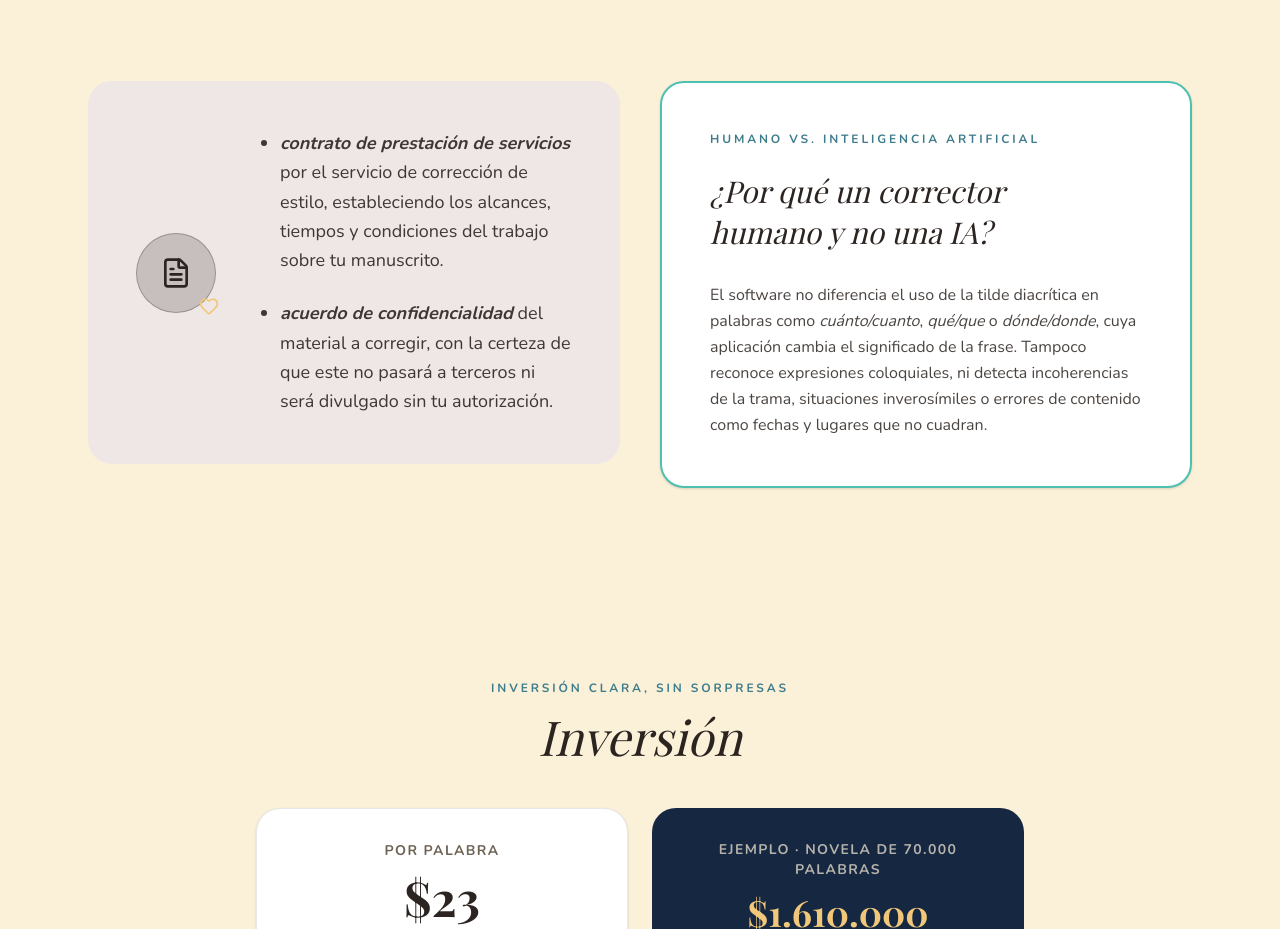
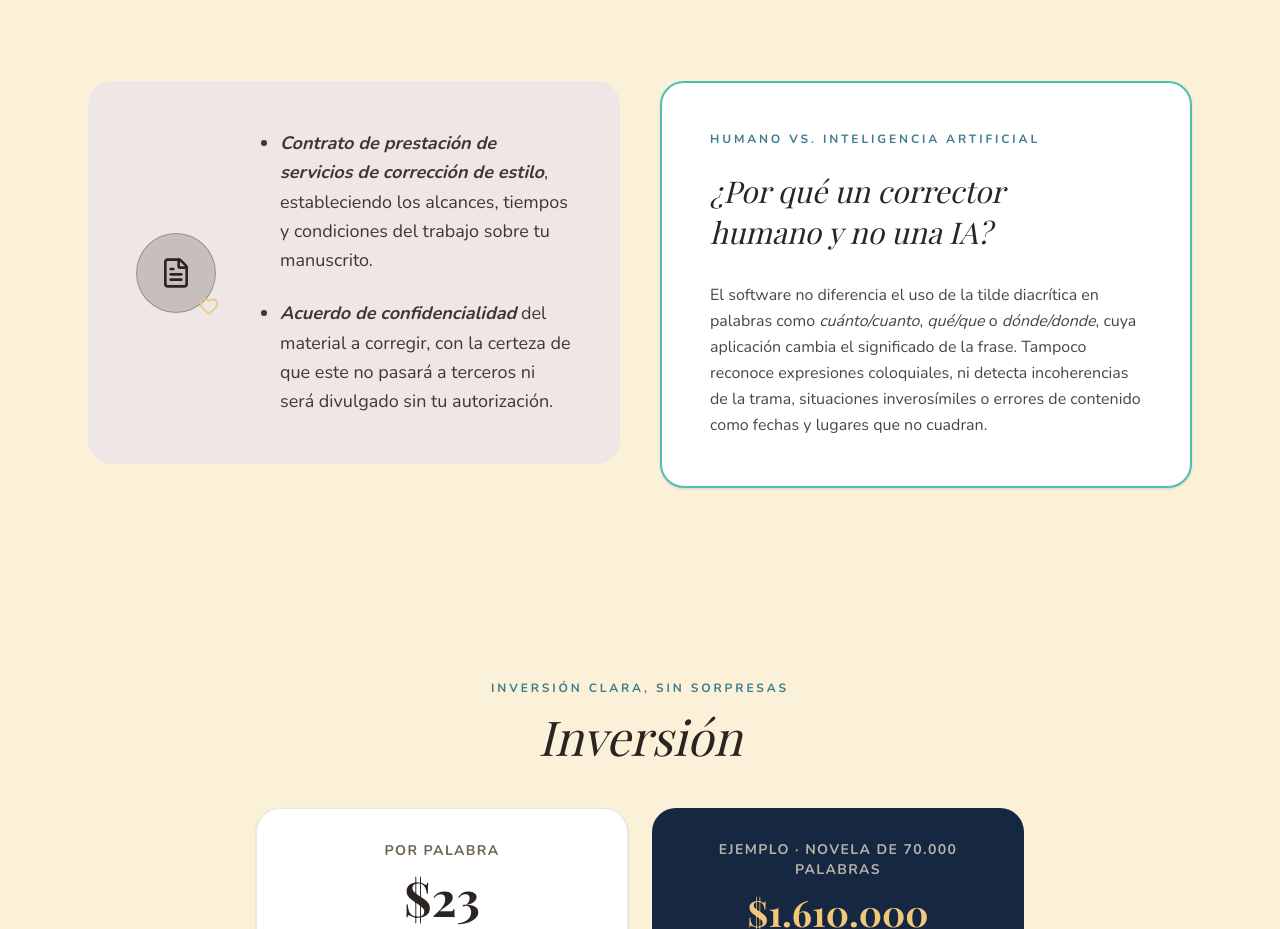
Before and after one commit to Airhonreality/Web-correctora, a Next.js app in the folder sitio-web/: page / in a window 1280 px wide. Shown: the part 3260-4189 px from the top of the page. Built offline with nearby package versions, Linux system fonts and the light colour scheme; no server answers; the database is empty; a web font is replaced by a local one.

Commit message:
fix(home): quitar 'por el servicio de' y capitalizar inicios en banner confidencialidad

```diff
--- a/sitio-web/app/page.tsx
+++ b/sitio-web/app/page.tsx
@@ -291,10 +291,10 @@ export default async function Home() {
               <div className="flex-1">
                 <ul className="flex flex-col gap-3 text-lg leading-relaxed text-ink/90 space-y-3 list-disc list-outside pl-6">
                   <li>
-                    <strong className="font-bold italic">contrato de prestación de servicios</strong> por el servicio de corrección de estilo, estableciendo los alcances, tiempos y condiciones del trabajo sobre tu manuscrito.
+                    <strong className="font-bold italic">Contrato de prestación de servicios de corrección de estilo</strong>, estableciendo los alcances, tiempos y condiciones del trabajo sobre tu manuscrito.
                   </li>
                   <li>
-                    <strong className="font-bold italic">acuerdo de confidencialidad</strong> del material a corregir, con la certeza de que este no pasará a terceros ni será divulgado sin tu autorización.
+                    <strong className="font-bold italic">Acuerdo de confidencialidad</strong> del material a corregir, con la certeza de que este no pasará a terceros ni será divulgado sin tu autorización.
                   </li>
                 </ul>
               </div>
```
